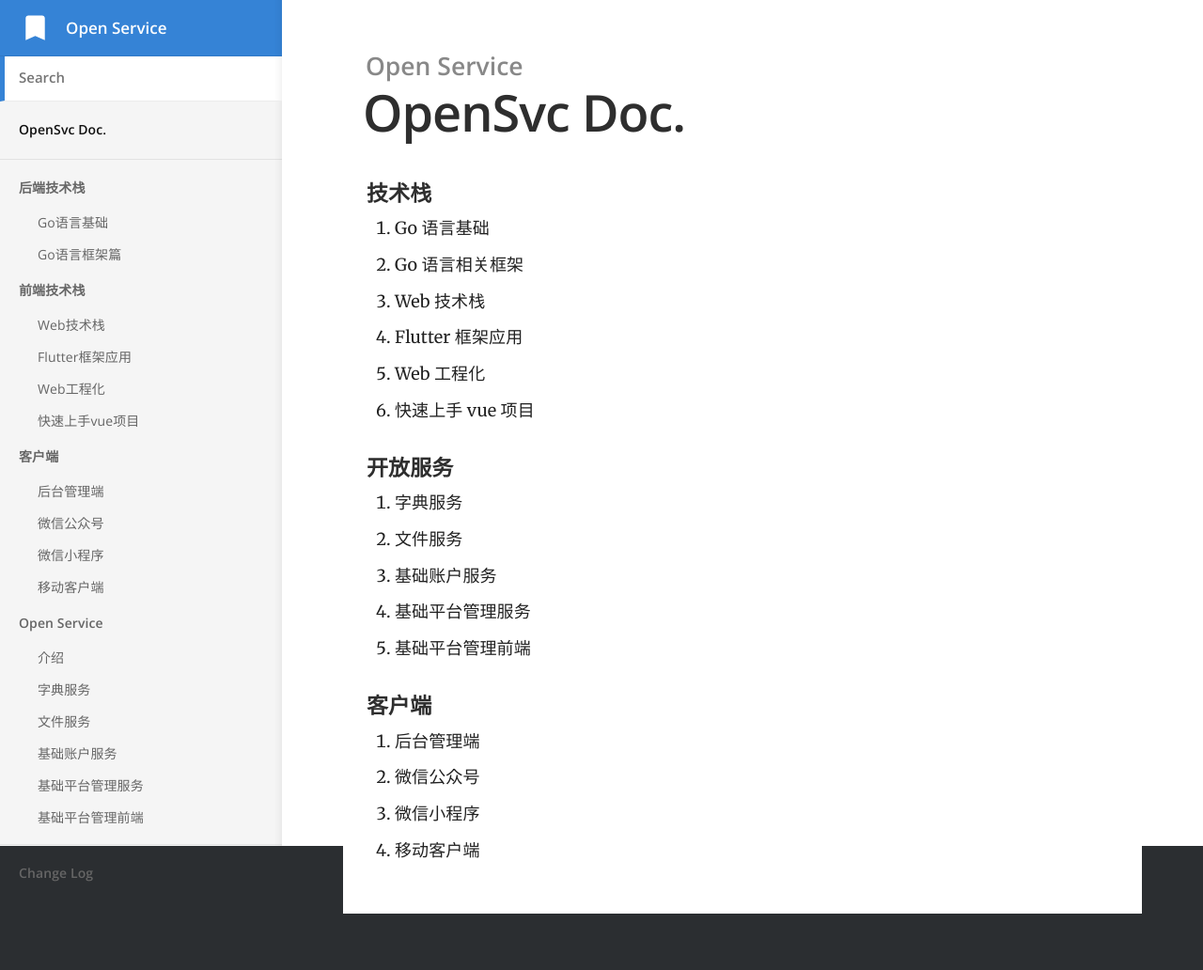
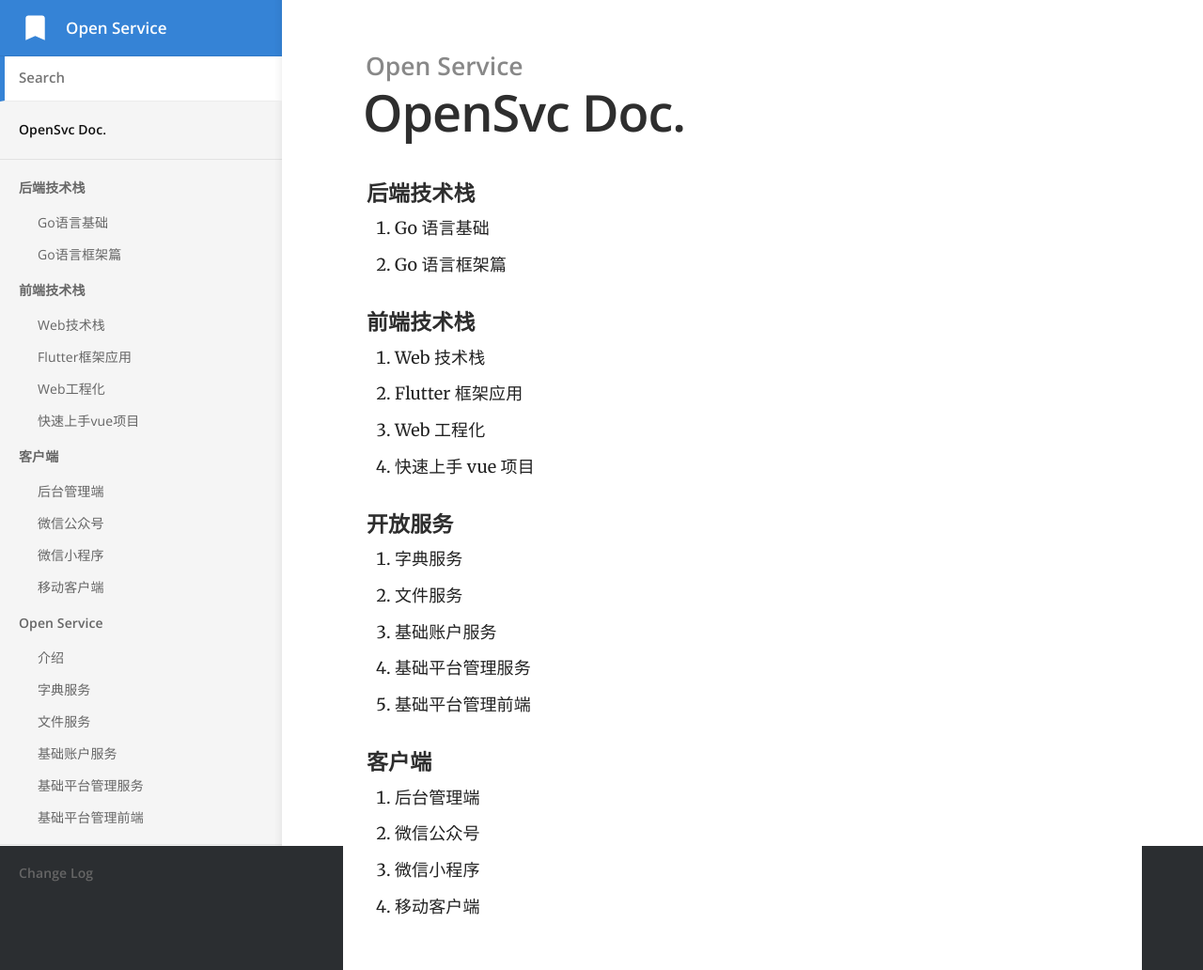
Before and after one commit to pku-hit/opensvc.github.io, a Jekyll site: the page built from index.md, in a window 1280 px wide. Shown: the whole page at 94% size. Built offline with Jekyll 4.4.1, drawn with Linux system fonts in a browser that asks for light colours; before the commit the page ends 972 px from its top, so only the background shows below that.

Commit message:
更新主页目录

```diff
--- a/index.md
+++ b/index.md
@@ -2,14 +2,17 @@
 title: OpenSvc Doc.
 ---
 
-#### 技术栈
+#### 后端技术栈
 
 1. Go 语言基础
-2. Go 语言相关框架
-3. Web 技术栈
-4. Flutter 框架应用
-5. Web 工程化
-6. 快速上手 vue 项目
+2. Go 语言框架篇
+
+
+#### 前端技术栈
+1. Web 技术栈
+2. Flutter 框架应用
+3. Web 工程化
+4. 快速上手 vue 项目
 
 #### 开放服务
 
```
